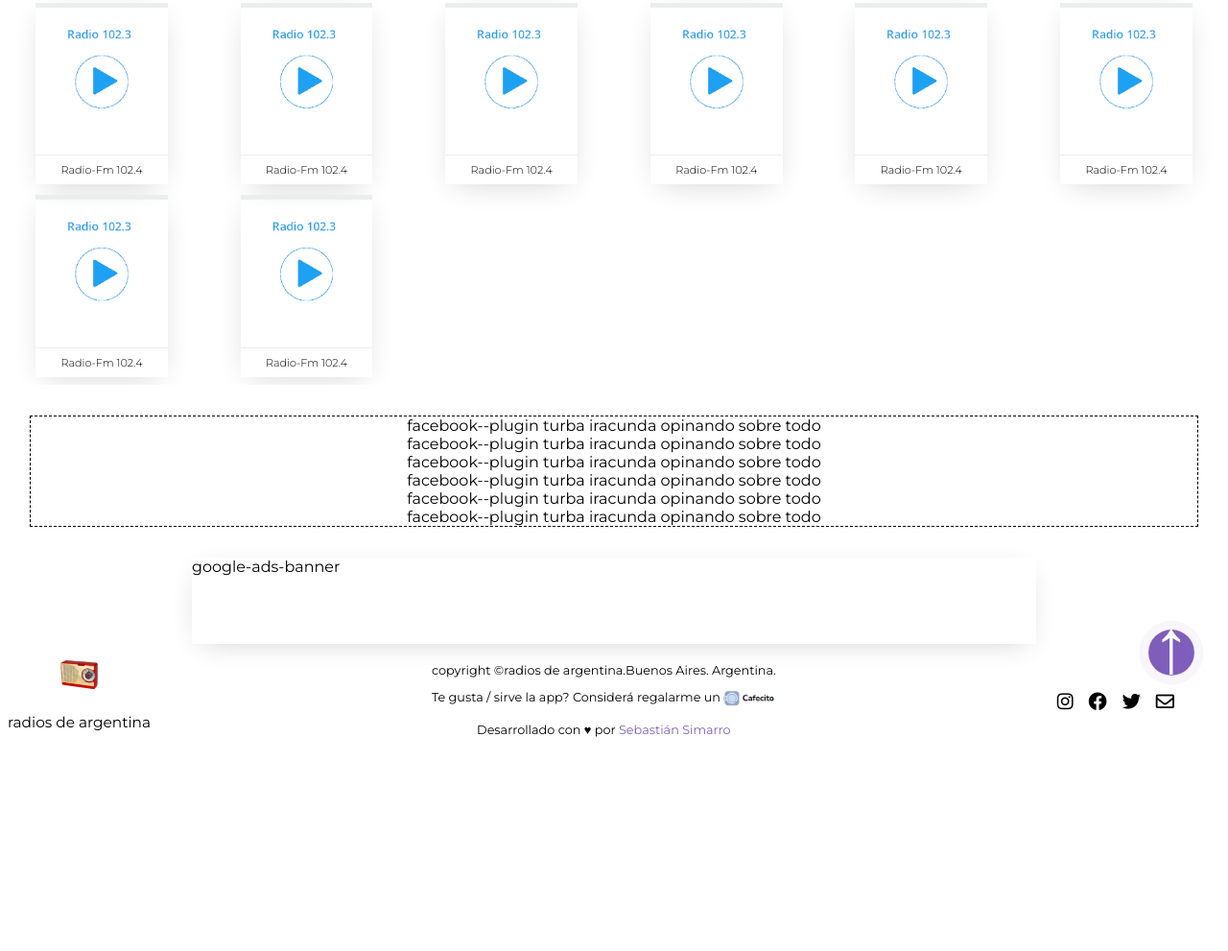
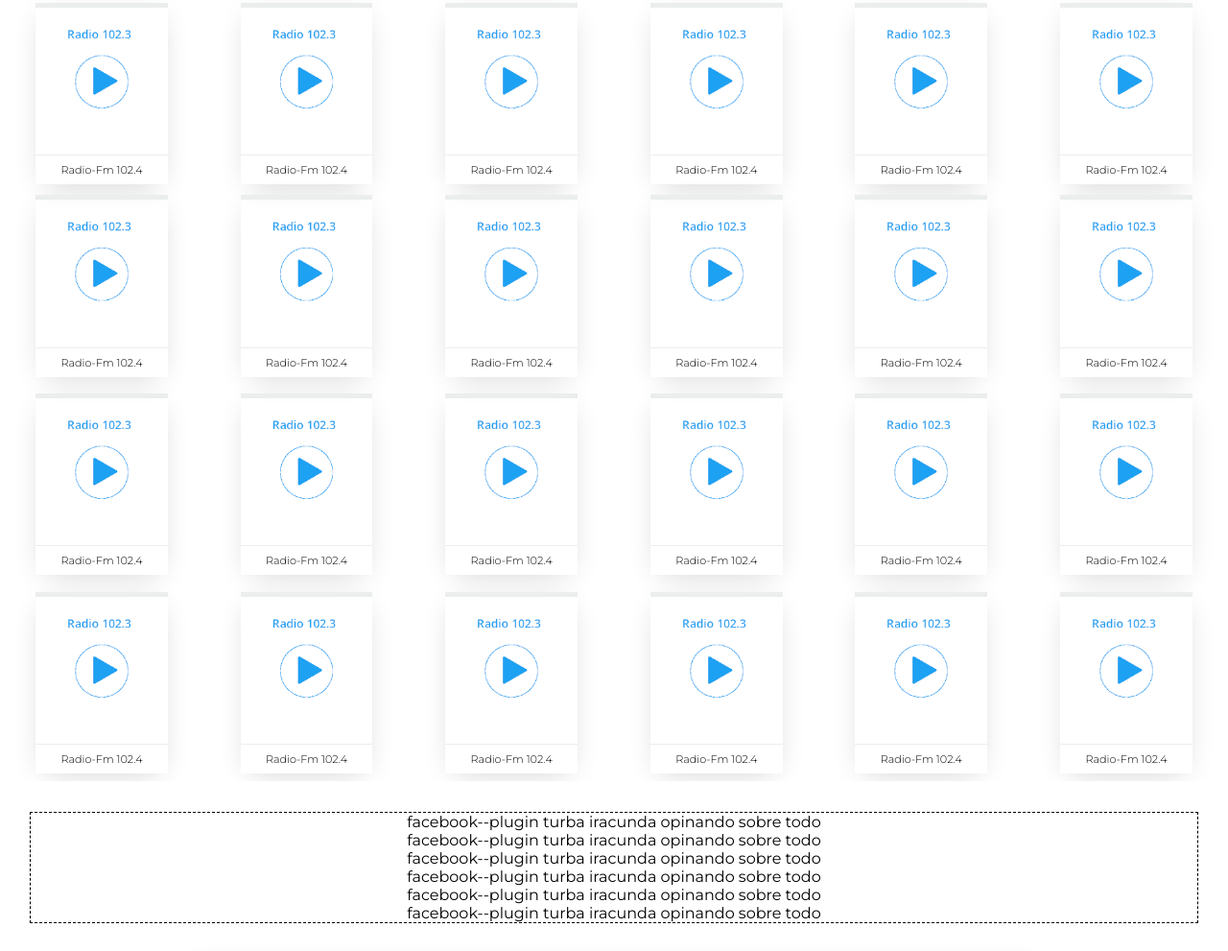
Before and after one commit to Sebastians349/front_radio, a plain HTML site: page index.html in a window 1280 px wide. Shown: the part 555-1546 px from the top of the page at 96% size. Before the commit the page ends 1345 px from the top, so only its background shows below. Drawn offline with Linux system fonts and the light colour scheme.

Commit message:
fixed con fixed (gran commit)

```diff
--- a/css/main.scss
+++ b/css/main.scss
@@ -27,7 +27,7 @@ body {
 
 .modal {
   width: 50%;
-  position: absolute;
+  position: fixed;
   top: 50vh;
   left: 50vw;
   transform: translate(-50%, -50%);
@@ -55,7 +55,7 @@ body {
 }
 
 .overlay {
-  position: absolute;
+  position: fixed;
   top: 0;
   left: 0;
   width: 100%;
--- a/index.html
+++ b/index.html
@@ -105,6 +105,70 @@
         <img src="images/logos/logoplayb.png" alt="" />
         <span class="line">Radio-Fm 102.4</span>
       </div>
+      <div class="card-radio-sm show-modal">
+        <img src="images/logos/logoplayb.png" alt="" />
+        <span class="line">Radio-Fm 102.4</span>
+      </div>
+      <div class="card-radio-sm show-modal">
+        <img src="images/logos/logoplayb.png" alt="" />
+        <span class="line">Radio-Fm 102.4</span>
+      </div>
+      <div class="card-radio-sm show-modal">
+        <img src="images/logos/logoplayb.png" alt="" />
+        <span class="line">Radio-Fm 102.4</span>
+      </div>
+      <div class="card-radio-sm show-modal">
+        <img src="images/logos/logoplayb.png" alt="" />
+        <span class="line">Radio-Fm 102.4</span>
+      </div>
+      <div class="card-radio-sm show-modal">
+        <img src="images/logos/logoplayb.png" alt="" />
+        <span class="line">Radio-Fm 102.4</span>
+      </div>
+      <div class="card-radio-sm show-modal">
+        <img src="images/logos/logoplayb.png" alt="" />
+        <span class="line">Radio-Fm 102.4</span>
+      </div>
+      <div class="card-radio-sm show-modal">
+        <img src="images/logos/logoplayb.png" alt="" />
+        <span class="line">Radio-Fm 102.4</span>
+      </div>
+      <div class="card-radio-sm show-modal">
+        <img src="images/logos/logoplayb.png" alt="" />
+        <span class="line">Radio-Fm 102.4</span>
+      </div>
+      <div class="card-radio-sm show-modal">
+        <img src="images/logos/logoplayb.png" alt="" />
+        <span class="line">Radio-Fm 102.4</span>
+      </div>
+      <div class="card-radio-sm show-modal">
+        <img src="images/logos/logoplayb.png" alt="" />
+        <span class="line">Radio-Fm 102.4</span>
+      </div>
+      <div class="card-radio-sm show-modal">
+        <img src="images/logos/logoplayb.png" alt="" />
+        <span class="line">Radio-Fm 102.4</span>
+      </div>
+      <div class="card-radio-sm show-modal">
+        <img src="images/logos/logoplayb.png" alt="" />
+        <span class="line">Radio-Fm 102.4</span>
+      </div>
+      <div class="card-radio-sm show-modal">
+        <img src="images/logos/logoplayb.png" alt="" />
+        <span class="line">Radio-Fm 102.4</span>
+      </div>
+      <div class="card-radio-sm show-modal">
+        <img src="images/logos/logoplayb.png" alt="" />
+        <span class="line">Radio-Fm 102.4</span>
+      </div>
+      <div class="card-radio-sm show-modal">
+        <img src="images/logos/logoplayb.png" alt="" />
+        <span class="line">Radio-Fm 102.4</span>
+      </div>
+      <div class="card-radio-sm show-modal">
+        <img src="images/logos/logoplayb.png" alt="" />
+        <span class="line">Radio-Fm 102.4</span>
+      </div>
 
       <!-- cierra el grupo -->
       <!-- <div class="modal hidden">
```
Also changed, not shown: css/main.css, 1 other file.
